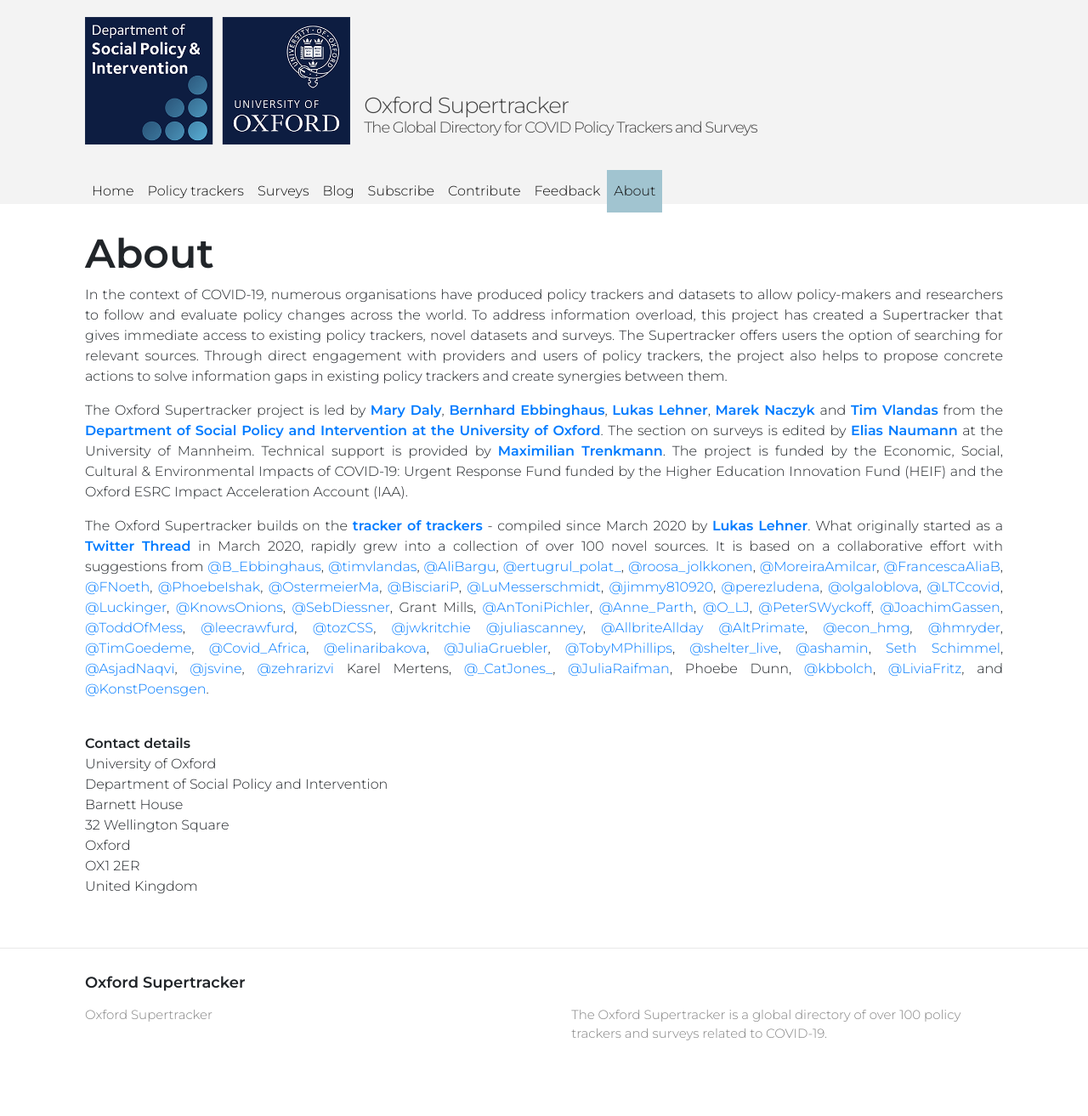
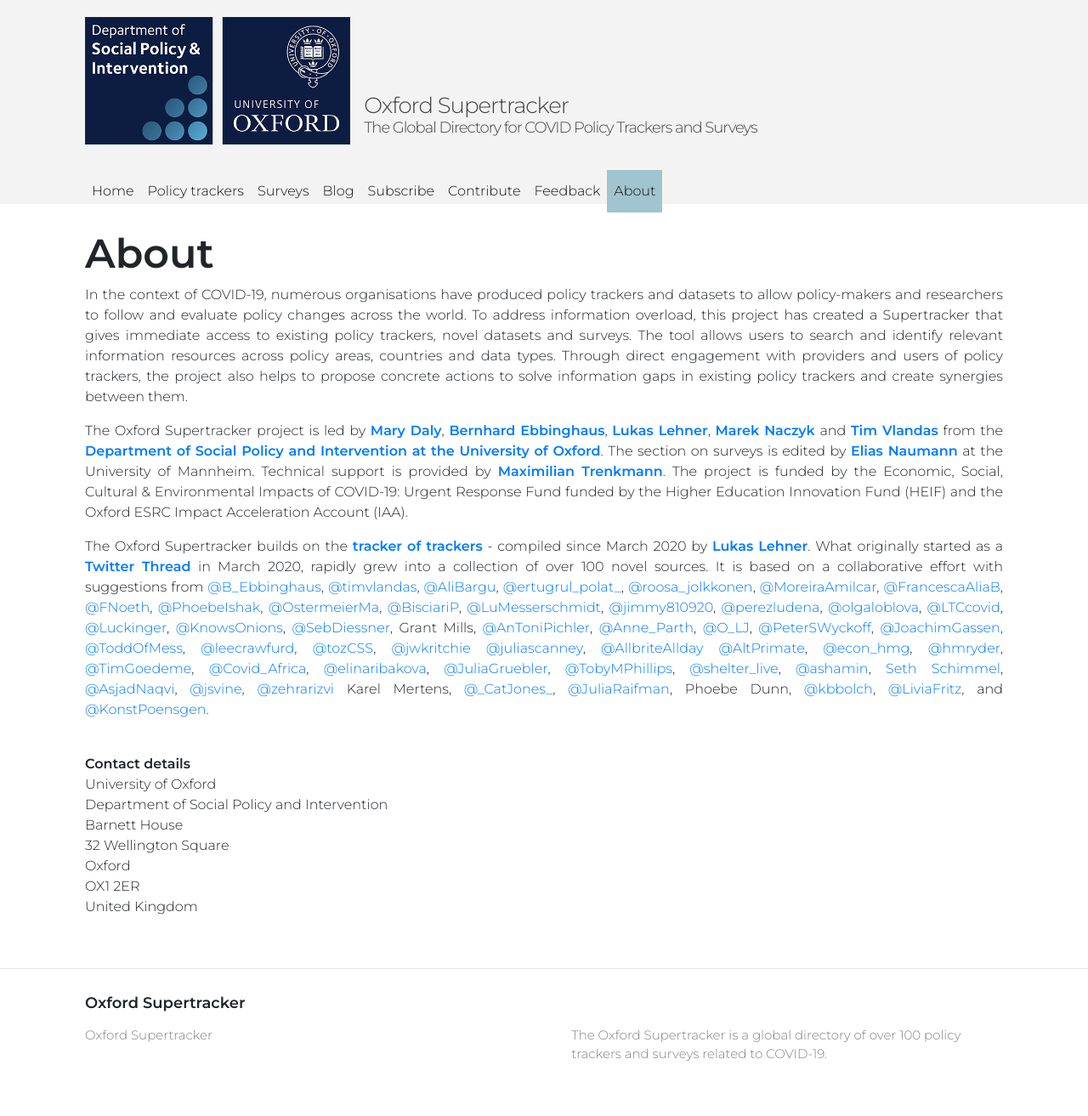
Before and after one commit to lukaslehner/supertracker, a Jekyll site: the page built from 07_about.md, in a window 1280 px wide. Shown: the whole page at 85% size. Built offline with Jekyll 4.4.1, drawn with Linux system fonts in a browser that asks for light colours; before the commit the page ends 1289 px from its top, so only the background shows below that.

Commit message:
fix: about text

```diff
--- a/07_about.md
+++ b/07_about.md
@@ -7,7 +7,7 @@ order: 7
 
 # About
 
-In the context of COVID-19, numerous organisations have produced policy trackers and datasets to allow policy-makers and researchers to follow and evaluate policy changes across the world. To address information overload, this project has created a Supertracker that gives immediate access to existing policy trackers, novel datasets and surveys. The Supertracker offers users the option of searching for relevant sources. Through direct engagement with providers and users of policy trackers, the project also helps to propose concrete actions to solve information gaps in existing policy trackers and create synergies between them.
+In the context of COVID-19, numerous organisations have produced policy trackers and datasets to allow policy-makers and researchers to follow and evaluate policy changes across the world. To address information overload, this project has created a Supertracker that gives immediate access to existing policy trackers, novel datasets and surveys. The tool allows users to search and identify relevant information resources across policy areas, countries and data types. Through direct engagement with providers and users of policy trackers, the project also helps to propose concrete actions to solve information gaps in existing policy trackers and create synergies between them.
 
 The Oxford Supertracker project is led by **[Mary Daly](https://www.spi.ox.ac.uk/people/profile/daly.html)**, **[Bernhard Ebbinghaus](https://www.spi.ox.ac.uk/people/professor-bernhard-ebbinghaus)**, **[Lukas Lehner](https://www.spi.ox.ac.uk/people/lukas-lehner)**, **[Marek Naczyk](https://www.spi.ox.ac.uk/people/dr-marek-naczyk)** and **[Tim Vlandas](https://www.spi.ox.ac.uk/people/dr-tim-vlandas)** from the **[Department of Social Policy and Intervention at the University of Oxford](https://www.spi.ox.ac.uk/)**. The section on surveys is edited by **[Elias Naumann](http://www.eliasnaumann.de/)** at the University of Mannheim. Technical support is provided by **[Maximilian Trenkmann](https://github.com/trenkmann)**. The project is funded by the Economic, Social, Cultural & Environmental Impacts of COVID-19: Urgent Response Fund funded by the Higher Education Innovation Fund (HEIF) and the Oxford ESRC Impact Acceleration Account (IAA).
 
```
Also changed, not shown: _layouts/datatable.html (line endings or trailing spaces), _sass/datatable.scss (line endings or trailing spaces), assets/js/datatable.js (line endings or trailing spaces).
